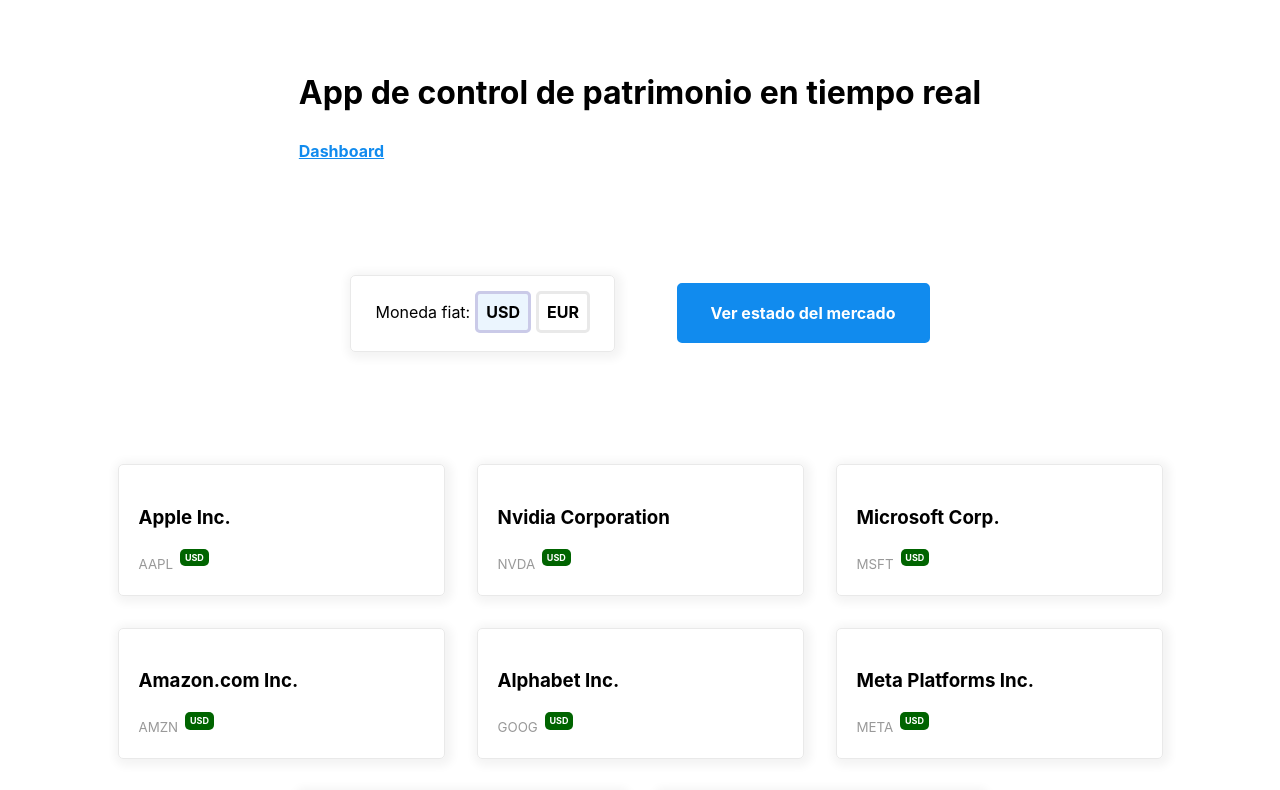
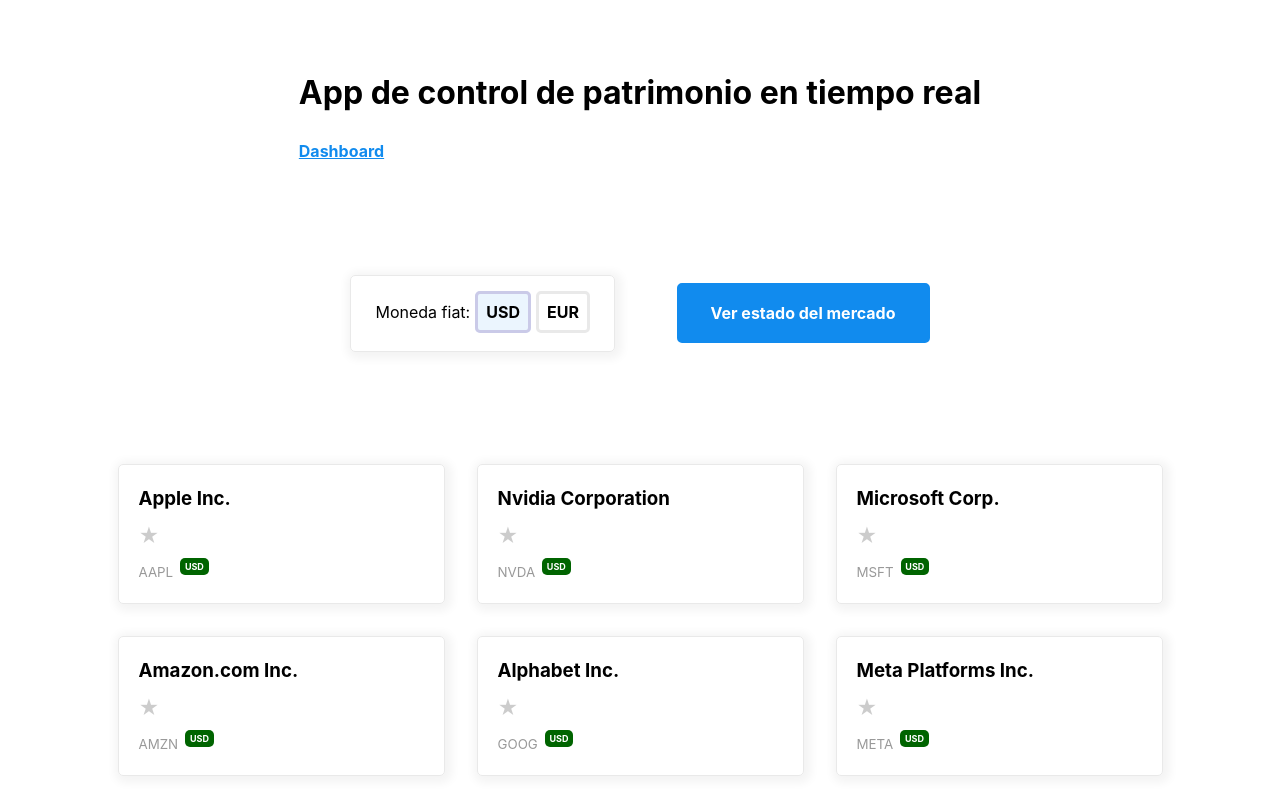
Before and after one commit to cursos-upsa/app-patrimonio, an Angular app in the folder frontend/: page / in a window 1280 px wide. Shown: the top 790 px of the page. Built offline with nearby package versions, Linux system fonts and the light colour scheme.

Commit message:
feat: permitir marcar activos como favoritos
Se añadió funcionalidad para marcar activos como favoritos. Esto incluye componentes, estilos y lógica para gestionar símbolos favoritos en el servicio correspondiente.

```diff
--- /dev/null
+++ b/frontend/src/app/componentes/button-favorito/button-favorito.component.css
@@ -0,0 +1,21 @@
+button {
+    background: none;
+    border: none;
+    padding: 0;
+    font-size: 1.25rem;
+    transition: transform 0.2s;
+
+    cursor: pointer;
+
+    &:hover {
+        transform: scale(1.2);
+    }
+
+    span {
+        color: #ccc;
+    }
+
+    &.favorito span {
+        color: gold;
+    }
+}
--- /dev/null
+++ b/frontend/src/app/componentes/button-favorito/button-favorito.component.html
@@ -0,0 +1,3 @@
+<button [class.favorito]="esFavorito()" (click)="alternarFavorito($event)" title="Añadir a favoritos">
+    <span>★</span>
+</button>
--- /dev/null
+++ b/frontend/src/app/componentes/button-favorito/button-favorito.component.ts
@@ -0,0 +1,22 @@
+import { Component, Input, inject } from '@angular/core';
+import { GestorApiService } from '../../servicios/gestor-api.service';
+
+@Component({
+  selector: 'app-button-favorito',
+  templateUrl: './button-favorito.component.html',
+  styleUrl: './button-favorito.component.css',
+  standalone: true
+})
+export class ButtonFavoritoComponent {
+  @Input() symbol!: string;
+  gestorApiService = inject(GestorApiService);
+
+  alternarFavorito(event: Event) {
+    event.stopPropagation();
+    this.gestorApiService.alternarAgregarComoFavorito(this.symbol);
+  }
+
+  esFavorito(): boolean {
+    return this.gestorApiService.esSimboloFavorito(this.symbol);
+  }
+}
--- a/frontend/src/app/componentes/tarjeta-activo/tarjeta-activo.component.css
+++ b/frontend/src/app/componentes/tarjeta-activo/tarjeta-activo.component.css
@@ -2,7 +2,18 @@
     &.USD {
         background-color: darkgreen;
     }
+
     &.EUR {
         background-color: darkblue;
     }
 }
+
+header {
+    display: flex;
+    justify-content: space-between;
+    align-items: center;
+}
+
+h3 {
+    margin: 0;
+}
--- a/frontend/src/app/componentes/tarjeta-activo/tarjeta-activo.component.html
+++ b/frontend/src/app/componentes/tarjeta-activo/tarjeta-activo.component.html
@@ -1,5 +1,8 @@
 <aside (click)="verDetalleActivo()">
-    <h3>{{ datosActivo.name }}</h3>
+    <div class="header-container">
+        <h3>{{ datosActivo.name }}</h3>
+        <app-button-favorito [symbol]="datosActivo.symbol"></app-button-favorito>
+    </div>
     <small>
         {{ datosActivo.symbol }}
         <sup class="{{monedaFiat()}}">{{ monedaFiat() }}</sup>
--- a/frontend/src/app/componentes/tarjeta-activo/tarjeta-activo.component.ts
+++ b/frontend/src/app/componentes/tarjeta-activo/tarjeta-activo.component.ts
@@ -2,11 +2,14 @@
 import { DatosActivo } from "../../interfaces/datosActivo";
 import { Router } from '@angular/router';
 import {GestorApiService} from "../../servicios/gestor-api.service";
+import { ButtonFavoritoComponent } from '../button-favorito/button-favorito.component';
 
 @Component({
     selector: 'app-tarjeta-activo',
     templateUrl: './tarjeta-activo.component.html',
-    styleUrl: './tarjeta-activo.component.css'
+    styleUrl: './tarjeta-activo.component.css',
+    standalone: true,
+    imports: [ButtonFavoritoComponent]
 })
 export class TarjetaActivoComponent {
     @Input() datosActivo!: DatosActivo;
--- a/frontend/src/app/paginas/activo/activo.component.css
+++ b/frontend/src/app/paginas/activo/activo.component.css
@@ -0,0 +1,10 @@
+.header-container {
+    display: flex;
+    justify-content: space-between;
+    align-items: center;
+    margin-bottom: 1rem;
+}
+
+.header-container h1 {
+    margin: 0;
+}
--- a/frontend/src/app/paginas/activo/activo.component.html
+++ b/frontend/src/app/paginas/activo/activo.component.html
@@ -1,4 +1,7 @@
-<h1>{{ simbolo }}</h1>
+<header>
+    <h1>{{ simbolo }}</h1>
+    <app-button-favorito [symbol]="simbolo"></app-button-favorito>
+</header>
 @if (!precioUSD) {
     <button (click)="buscarPrecio()">Ver precio</button>
 } @else {
--- a/frontend/src/app/paginas/activo/activo.component.ts
+++ b/frontend/src/app/paginas/activo/activo.component.ts
@@ -2,11 +2,13 @@
 import {GestorApiService} from "../../servicios/gestor-api.service";
 import {ActivatedRoute} from "@angular/router";
 import formatearMoneda from "../../logica/formatearMoneda";
+import { ButtonFavoritoComponent } from '../../componentes/button-favorito/button-favorito.component';
 
 @Component({
     selector: 'app-activo',
     templateUrl: './activo.component.html',
-    styleUrl: './activo.component.css'
+    styleUrl: './activo.component.css',
+    imports: [ButtonFavoritoComponent]
 })
 export class ActivoComponent {
     private route = inject(ActivatedRoute);
--- a/frontend/src/app/servicios/gestor-api.service.ts
+++ b/frontend/src/app/servicios/gestor-api.service.ts
@@ -14,6 +14,8 @@
     http = inject(HttpClient);
     URL_BASE = 'https://api.twelvedata.com';
     API_KEY_TWELVE_DATA = "32bfee0e890c481c80189a34d97fa5b4";
+
+    simbolosFavoritos = signal<string[]>([]);
 
     monedaFiat = signal<MonedaFiat>('USD', {
         equal: (prev, next) => {
@@ -86,4 +88,20 @@
             map(response => response[0])
         );
     }
+
+    alternarAgregarComoFavorito(simbolo: string) {
+        const favoritos = this.simbolosFavoritos();
+        const esFavorito = favoritos.includes(simbolo);
+
+        if (!esFavorito) {
+            this.simbolosFavoritos.set([...favoritos, simbolo]);
+            return;
+        }
+        const nuevosFavoritos = favoritos.filter(s => s !== simbolo);
+        this.simbolosFavoritos.set(nuevosFavoritos);
+    }
+
+    esSimboloFavorito(simbolo: string): boolean {
+        return this.simbolosFavoritos().includes(simbolo);
+    }
 }
```
